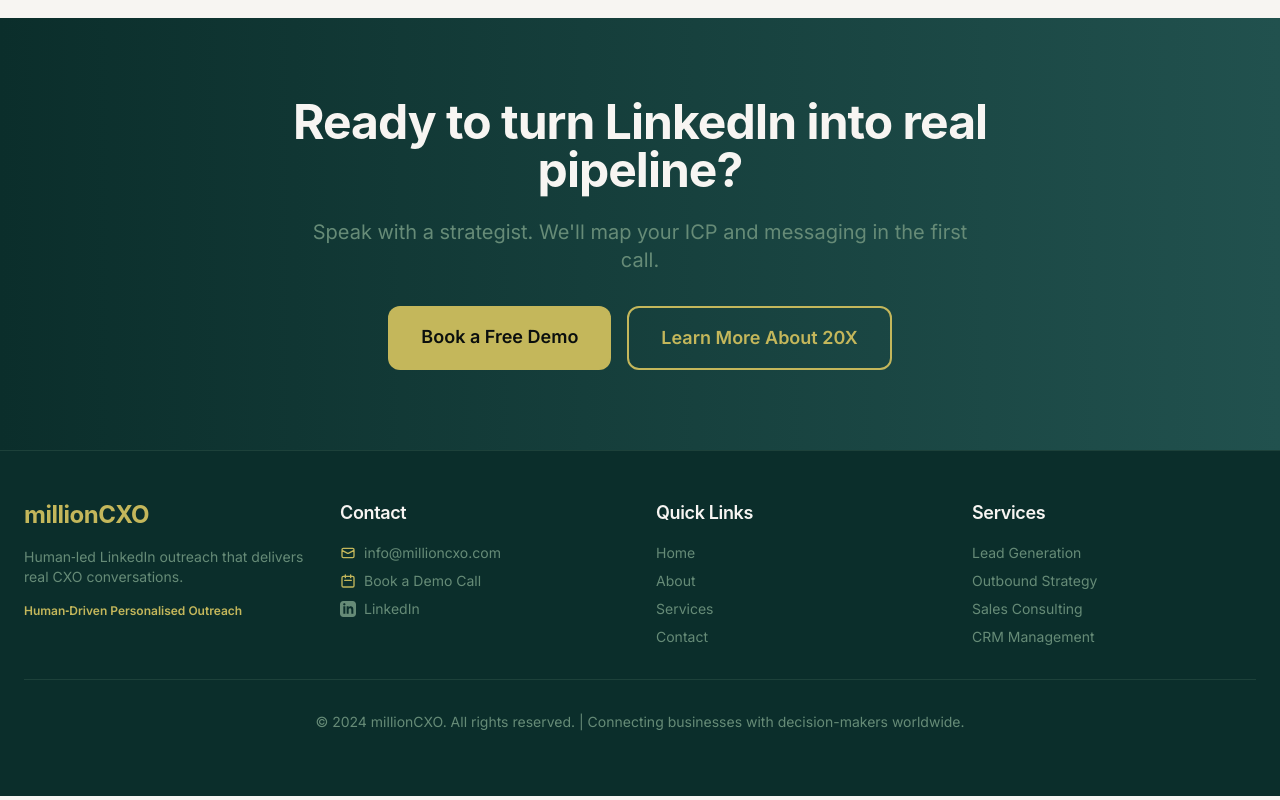
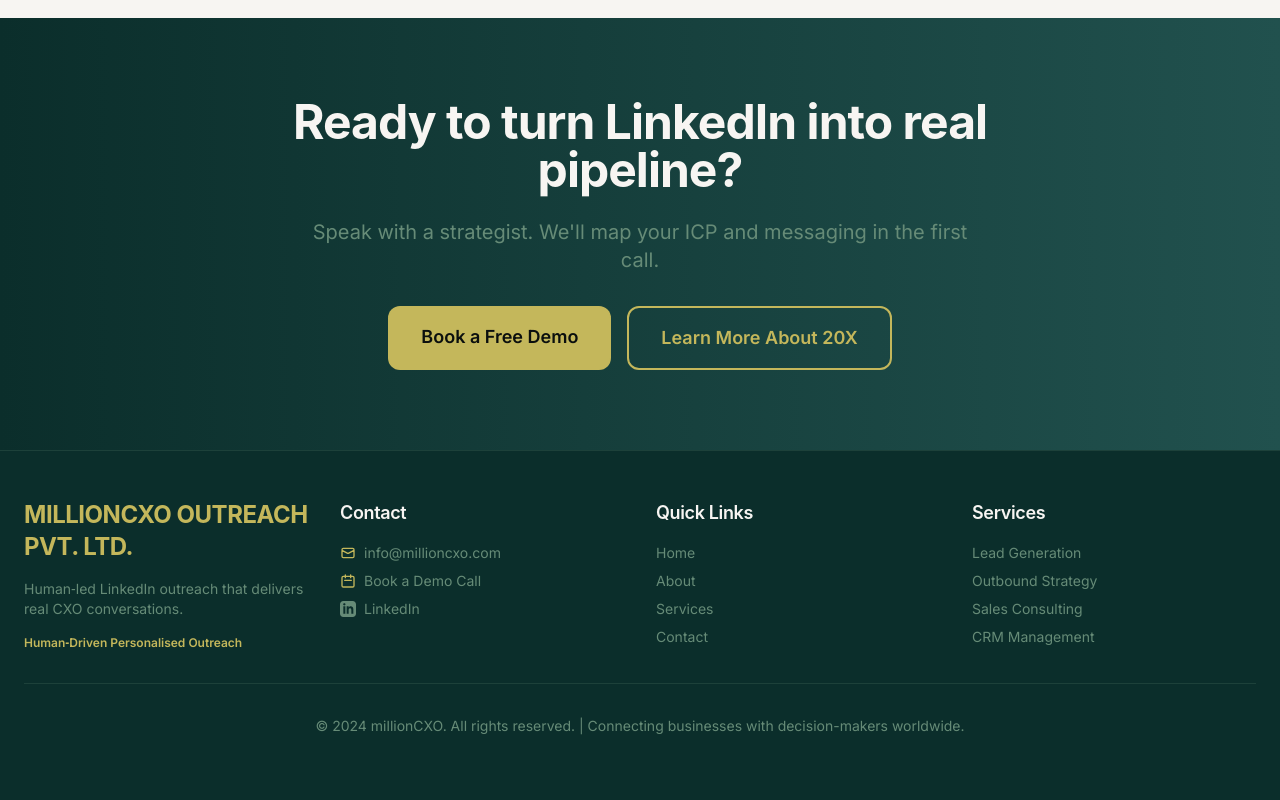
Before and after one commit to millioncxo/millioncxo, a Next.js app: page / in a window 1280 px wide. Shown: the part 5768-6568 px from the top of the page. Built offline with nearby package versions, Linux system fonts and the light colour scheme.

Commit message:
Update Footer.tsx

```diff
--- a/src/components/Footer.tsx
+++ b/src/components/Footer.tsx
@@ -9,7 +9,7 @@
         <div className="grid md:grid-cols-4 gap-8">
           {/* Company Info */}
           <div className="space-y-4">
-            <h3 className="text-2xl font-bold text-golden-opal">millionCXO</h3>
+            <h3 className="text-2xl font-bold text-golden-opal">MILLIONCXO OUTREACH PVT. LTD.</h3>
             <p className="text-muted-jade text-sm mb-2">
               Human‑led LinkedIn outreach that delivers real CXO conversations.
             </p>
```
